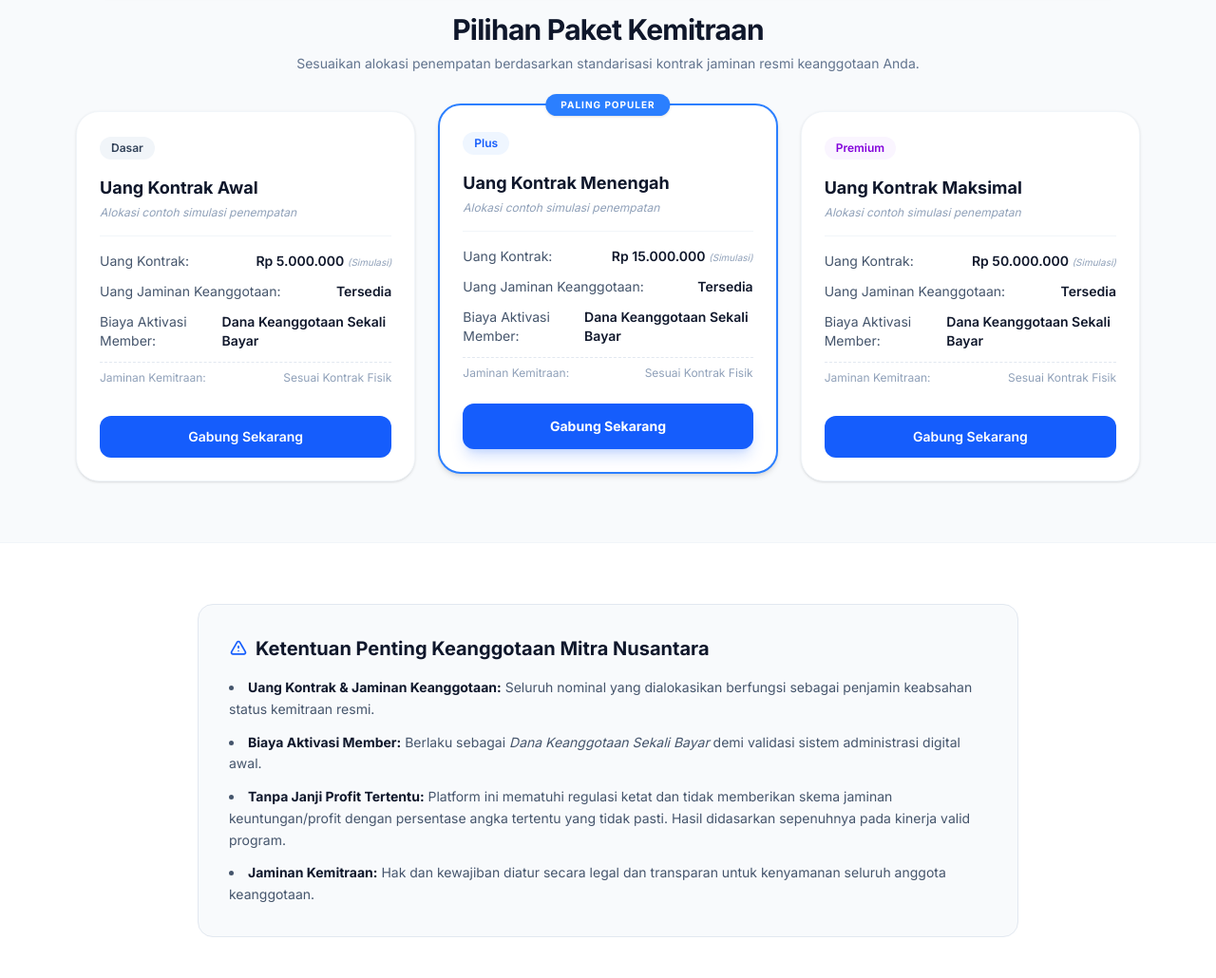
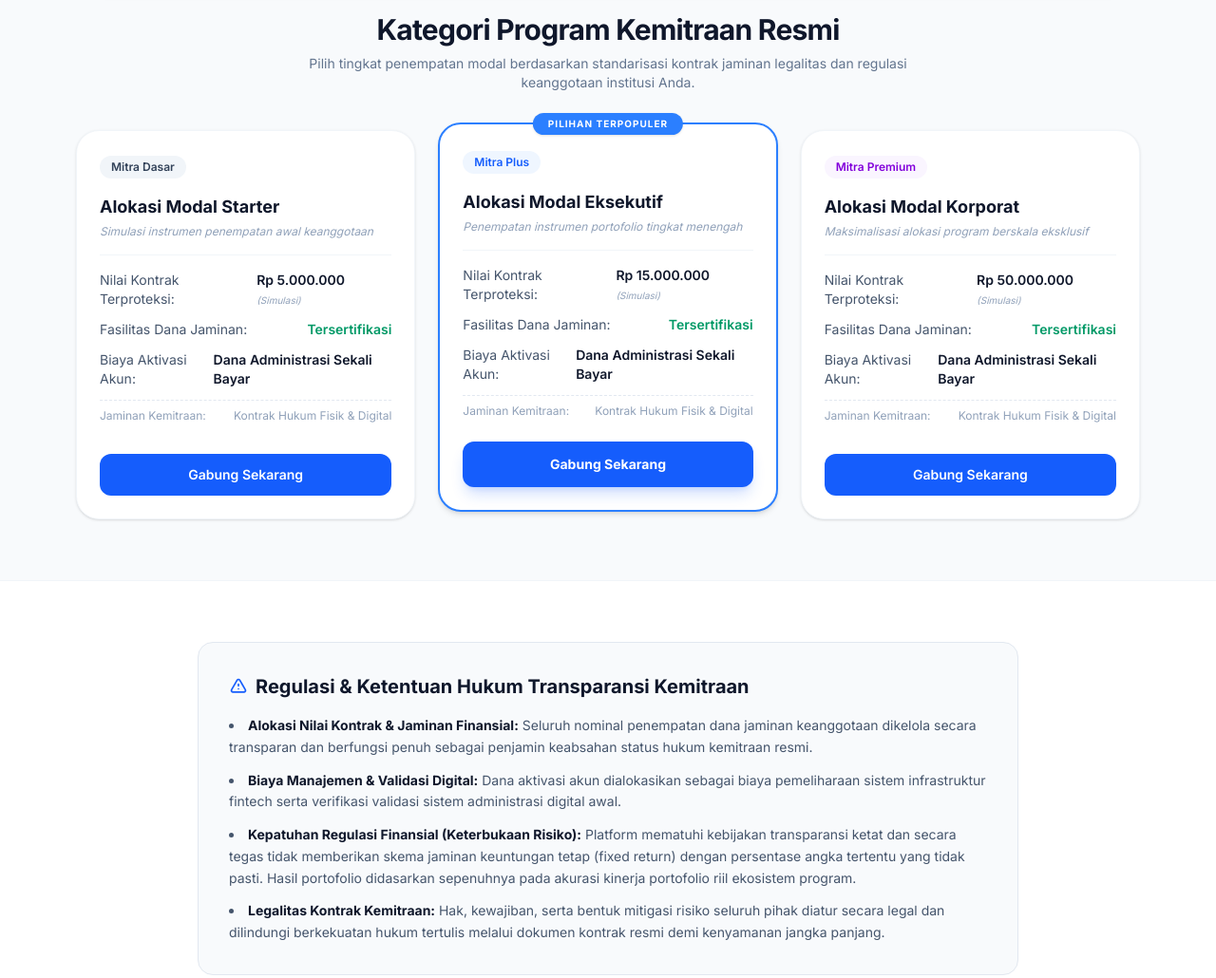
Before and after one commit to k38973087-boop/Undangan-digital-, a plain HTML site: page index.html in a window 1280 px wide. Shown: the part 780-1810 px from the top of the page at 95% size. Drawn offline with nearby package versions, Linux system fonts and the light colour scheme.

Commit message:
Update index.html

```diff
--- a/index.html
+++ b/index.html
@@ -99,7 +99,7 @@
         <div class="bg-white rounded-3xl p-6 shadow-xl border border-slate-100 grid grid-cols-1 md:grid-cols-3 gap-6 items-center">
             <div class="bg-gradient-to-br from-blue-50 to-indigo-50 p-5 rounded-2xl border border-blue-100/50">
                 <span class="text-xs font-medium text-slate-500 uppercase block tracking-wider">Total Saldo Terkontrak</span>
-                <span class="text-2xl md:text-3xl font-bold text-slate-900 block mt-1">Rp 25.000.000 <span class="text-xs font-normal text-slate-400 text-slate-500 italic">(Contoh)</span></span>
+                <span class="text-2xl md:text-3xl font-bold text-slate-900 block mt-1">Rp 25.000.000 <span class="text-xs font-normal text-slate-500 italic">(Contoh)</span></span>
                 <span class="text-[11px] text-emerald-600 font-medium block mt-1">● Akumulasi Dana Jaminan Aman</span>
             </div>
             <div class="bg-gradient-to-br from-slate-950 to-slate-900 p-5 rounded-2xl text-white">
@@ -118,35 +118,37 @@
         </div>
     </section>
 
+    <!-- BAGIAN YANG DIUBAH MENJADI LEBIH PROFESIONAL -->
     <section class="max-w-6xl mx-auto px-4 pb-16">
         <div class="text-center max-w-2xl mx-auto mb-10">
-            <h2 class="text-2xl md:text-3xl font-bold text-slate-900 tracking-tight">Pilihan Paket Kemitraan</h2>
-            <p class="text-slate-500 mt-2 text-sm">Sesuaikan alokasi penempatan berdasarkan standarisasi kontrak jaminan resmi keanggotaan Anda.</p>
+            <h2 class="text-2xl md:text-3xl font-bold text-slate-900 tracking-tight">Kategori Program Kemitraan Resmi</h2>
+            <p class="text-slate-500 mt-2 text-sm">Pilih tingkat penempatan modal berdasarkan standarisasi kontrak jaminan legalitas dan regulasi keanggotaan institusi Anda.</p>
         </div>
 
         <div class="grid grid-cols-1 md:grid-cols-3 gap-6">
+            <!-- Paket Dasar / Starter -->
             <div class="bg-white rounded-3xl p-6 shadow-sm border border-slate-100 flex flex-col justify-between hover:shadow-md transition-all duration-300">
                 <div>
-                    <span class="inline-block bg-slate-100 text-slate-700 px-3 py-1 rounded-full text-xs font-semibold mb-4">Dasar</span>
-                    <h3 class="text-lg font-bold text-slate-900 mb-1">Uang Kontrak Awal</h3>
-                    <p class="text-xs text-slate-400 mb-4 italic">Alokasi contoh simulasi penempatan</p>
+                    <span class="inline-block bg-slate-100 text-slate-700 px-3 py-1 rounded-full text-xs font-semibold mb-4">Mitra Dasar</span>
+                    <h3 class="text-lg font-bold text-slate-900 mb-1">Alokasi Modal Starter</h3>
+                    <p class="text-xs text-slate-400 mb-4 italic">Simulasi instrumen penempatan awal keanggotaan</p>
 
                     <div class="space-y-3 border-t border-slate-100 pt-4 mb-6 text-sm text-slate-600">
                         <div class="flex justify-between">
-                            <span>Uang Kontrak:</span>
+                            <span>Nilai Kontrak Terproteksi:</span>
                             <span class="font-semibold text-slate-900">Rp 5.000.000 <span class="text-[10px] font-normal text-slate-400 italic">(Simulasi)</span></span>
                         </div>
                         <div class="flex justify-between">
-                            <span>Uang Jaminan Keanggotaan:</span>
-                            <span class="font-semibold text-slate-900">Tersedia</span>
+                            <span>Fasilitas Dana Jaminan:</span>
+                            <span class="font-semibold text-emerald-600">Tersertifikasi</span>
                         </div>
                         <div class="flex justify-between">
-                            <span>Biaya Aktivasi Member:</span>
-                            <span class="font-semibold text-slate-900">Dana Keanggotaan Sekali Bayar</span>
+                            <span>Biaya Aktivasi Akun:</span>
+                            <span class="font-semibold text-slate-900">Dana Administrasi Sekali Bayar</span>
                         </div>
                         <div class="flex justify-between text-xs text-slate-400 pt-2 border-t border-dashed border-slate-200">
                             <span>Jaminan Kemitraan:</span>
-                            <span>Sesuai Kontrak Fisik</span>
+                            <span>Kontrak Hukum Fisik & Digital</span>
                         </div>
                     </div>
                 </div>
@@ -155,29 +157,30 @@
                 </a>
             </div>
 
+            <!-- Paket Plus / Eksekutif -->
             <div class="bg-white rounded-3xl p-6 shadow-md border-2 border-blue-500 flex flex-col justify-between relative transform md:-translate-y-2">
-                <div class="absolute -top-3 left-1/2 -translate-x-1/2 bg-blue-500 text-white text-[10px] uppercase font-bold tracking-widest px-4 py-1 rounded-full shadow-sm">Paling Populer</div>
+                <div class="absolute -top-3 left-1/2 -translate-x-1/2 bg-blue-500 text-white text-[10px] uppercase font-bold tracking-widest px-4 py-1 rounded-full shadow-sm">Pilihan Terpopuler</div>
                 <div>
-                    <span class="inline-block bg-blue-50 text-blue-600 px-3 py-1 rounded-full text-xs font-semibold mb-4 mt-1">Plus</span>
-                    <h3 class="text-lg font-bold text-slate-900 mb-1">Uang Kontrak Menengah</h3>
-                    <p class="text-xs text-slate-400 mb-4 italic">Alokasi contoh simulasi penempatan</p>
+                    <span class="inline-block bg-blue-50 text-blue-600 px-3 py-1 rounded-full text-xs font-semibold mb-4 mt-1">Mitra Plus</span>
+                    <h3 class="text-lg font-bold text-slate-900 mb-1">Alokasi Modal Eksekutif</h3>
+                    <p class="text-xs text-slate-400 mb-4 italic">Penempatan instrumen portofolio tingkat menengah</p>
 
                     <div class="space-y-3 border-t border-slate-100 pt-4 mb-6 text-sm text-slate-600">
                         <div class="flex justify-between">
-                            <span>Uang Kontrak:</span>
+                            <span>Nilai Kontrak Terproteksi:</span>
                             <span class="font-semibold text-slate-900">Rp 15.000.000 <span class="text-[10px] font-normal text-slate-400 italic">(Simulasi)</span></span>
                         </div>
                         <div class="flex justify-between">
-                            <span>Uang Jaminan Keanggotaan:</span>
-                            <span class="font-semibold text-slate-900">Tersedia</span>
+                            <span>Fasilitas Dana Jaminan:</span>
+                            <span class="font-semibold text-emerald-600">Tersertifikasi</span>
                         </div>
                         <div class="flex justify-between">
-                            <span>Biaya Aktivasi Member:</span>
-                            <span class="font-semibold text-slate-900">Dana Keanggotaan Sekali Bayar</span>
+                            <span>Biaya Aktivasi Akun:</span>
+                            <span class="font-semibold text-slate-900">Dana Administrasi Sekali Bayar</span>
                         </div>
                         <div class="flex justify-between text-xs text-slate-400 pt-2 border-t border-dashed border-slate-200">
                             <span>Jaminan Kemitraan:</span>
-                            <span>Sesuai Kontrak Fisik</span>
+                            <span>Kontrak Hukum Fisik & Digital</span>
                         </div>
                     </div>
                 </div>
@@ -186,28 +189,29 @@
                 </a>
             </div>
 
+            <!-- Paket Premium / Korporat -->
             <div class="bg-white rounded-3xl p-6 shadow-sm border border-slate-100 flex flex-col justify-between hover:shadow-md transition-all duration-300">
                 <div>
-                    <span class="inline-block bg-purple-50 text-purple-700 px-3 py-1 rounded-full text-xs font-semibold mb-4">Premium</span>
-                    <h3 class="text-lg font-bold text-slate-900 mb-1">Uang Kontrak Maksimal</h3>
-                    <p class="text-xs text-slate-400 mb-4 italic">Alokasi contoh simulasi penempatan</p>
+                    <span class="inline-block bg-purple-50 text-purple-700 px-3 py-1 rounded-full text-xs font-semibold mb-4">Mitra Premium</span>
+                    <h3 class="text-lg font-bold text-slate-900 mb-1">Alokasi Modal Korporat</h3>
+                    <p class="text-xs text-slate-400 mb-4 italic">Maksimalisasi alokasi program berskala eksklusif</p>
 
                     <div class="space-y-3 border-t border-slate-100 pt-4 mb-6 text-sm text-slate-600">
                         <div class="flex justify-between">
-                            <span>Uang Kontrak:</span>
+                            <span>Nilai Kontrak Terproteksi:</span>
                             <span class="font-semibold text-slate-900">Rp 50.000.000 <span class="text-[10px] font-normal text-slate-400 italic">(Simulasi)</span></span>
                         </div>
                         <div class="flex justify-between">
-                            <span>Uang Jaminan Keanggotaan:</span>
-                            <span class="font-semibold text-slate-900">Tersedia</span>
+                            <span>Fasilitas Dana Jaminan:</span>
+                            <span class="font-semibold text-emerald-600">Tersertifikasi</span>
                         </div>
                         <div class="flex justify-between">
-                            <span>Biaya Aktivasi Member:</span>
-                            <span class="font-semibold text-slate-900">Dana Keanggotaan Sekali Bayar</span>
+                            <span>Biaya Aktivasi Akun:</span>
+                            <span class="font-semibold text-slate-900">Dana Administrasi Sekali Bayar</span>
                         </div>
                         <div class="flex justify-between text-xs text-slate-400 pt-2 border-t border-dashed border-slate-200">
                             <span>Jaminan Kemitraan:</span>
-                            <span>Sesuai Kontrak Fisik</span>
+                            <span>Kontrak Hukum Fisik & Digital</span>
                         </div>
                     </div>
                 </div>
@@ -218,6 +222,7 @@
         </div>
     </section>
 
+    <!-- KETENTUAN PENTING YANG DIUBAH MENJADI LEBIH AMAN & LEGAL -->
     <section class="bg-white py-16 border-y border-slate-100">
         <div class="max-w-4xl mx-auto px-4">
             <div class="bg-slate-50 rounded-2xl p-6 md:p-8 border border-slate-200">
@@ -225,20 +230,16 @@
                     <svg class="w-5 h-5 text-blue-600 mr-2" fill="none" stroke="currentColor" stroke-width="2" viewBox="0 0 24 24">
                         <path stroke-linecap="round" stroke-linejoin="round" d="M12 9v2m0 4h.01m-6.938 4h13.856c1.54 0 2.502-1.667 1.732-3L13.732 4c-.77-1.333-2.694-1.333-3.464 0L3.34 16c-.77 1.333.192 3 1.732 3z"></path>
                     </svg>
-                    Ketentuan Penting Keanggotaan Mitra Nusantara
+                    Regulasi & Ketentuan Hukum Transparansi Kemitraan
                 </h3>
                 <ul class="space-y-3 text-sm text-slate-600 list-inside list-disc leading-relaxed">
-                    <li><strong class="text-slate-900">Uang Kontrak & Jaminan Keanggotaan:</strong> Seluruh nominal yang dialokasikan berfungsi sebagai penjamin keabsahan status kemitraan resmi.</li>
-                    <li><strong class="text-slate-900">Biaya Aktivasi Member:</strong> Berlaku sebagai <span class="italic">Dana Keanggotaan Sekali Bayar</span> demi validasi sistem administrasi digital awal.</li>
-                    <li><strong class="text-slate-900">Tanpa Janji Profit Tertentu:</strong> Platform ini mematuhi regulasi ketat dan tidak memberikan skema jaminan keuntungan/profit dengan persentase angka tertentu yang tidak pasti. Hasil didasarkan sepenuhnya pada kinerja valid program.</li>
-                    <li><strong class="text-slate-900">Jaminan Kemitraan:</strong> Hak dan kewajiban diatur secara legal dan transparan untuk kenyamanan seluruh anggota keanggotaan.</li>
+                    <li><strong class="text-slate-900">Alokasi Nilai Kontrak & Jaminan Finansial:</strong> Seluruh nominal penempatan dana jaminan keanggotaan dikelola secara transparan dan berfungsi penuh sebagai penjamin keabsahan status hukum kemitraan resmi.</li>
+                    <li><strong class="text-slate-900">Biaya Manajemen & Validasi Digital:</strong> Dana aktivasi akun dialokasikan sebagai biaya pemeliharaan sistem infrastruktur fintech serta verifikasi validasi sistem administrasi digital awal.</li>
+                    <li><strong class="text-slate-900">Kepatuhan Regulasi Finansial (Keterbukaan Risiko):</strong> Platform mematuhi kebijakan transparansi ketat dan secara tegas tidak memberikan skema jaminan keuntungan tetap (fixed return) dengan persentase angka tertentu yang tidak pasti. Hasil portofolio didasarkan sepenuhnya pada akurasi kinerja portofolio riil ekosistem program.</li>
+                    <li><strong class="text-slate-900">Legalitas Kontrak Kemitraan:</strong> Hak, kewajiban, serta bentuk mitigasi risiko seluruh pihak diatur secara legal dan dilindungi berkekuatan hukum tertulis melalui dokumen kontrak resmi demi kenyamanan jangka panjang.</li>
                 </ul>
             </div>
         </div>
     </section>
 
-    <section class="bg-gradient-to-b from-slate-50 to-blue-50 py-16 text-center px-4">
-        <div class="max-w-2xl mx-auto">
-            <h2 class="text-2xl md:text-3xl font-bold text-slate-900 tracking-tight mb-3">Siap Bergabung Bersama Mitra Nusantara?</h2>
-            <p class="text-slate-500 text-xs md:text-sm mb-6 max-w-md mx-auto">Selesaikan aktivasi keanggotaan Anda sekarang melalui layanan pelanggan WhatsApp resmi kami.</p>
-            <a href="https://wa.me/6283862596697?text=Halo%20Mitra%20Nusantara,%20saya%20siap%20melakukan%20pendaftaran%20dan%20aktivasi%20keanggotaan" target="_blank" class="inline-flex justify-center items-center bg-[#2563EB]
+    <!-- AKHIR FORM PENUTUP (MENYELESAI
```
